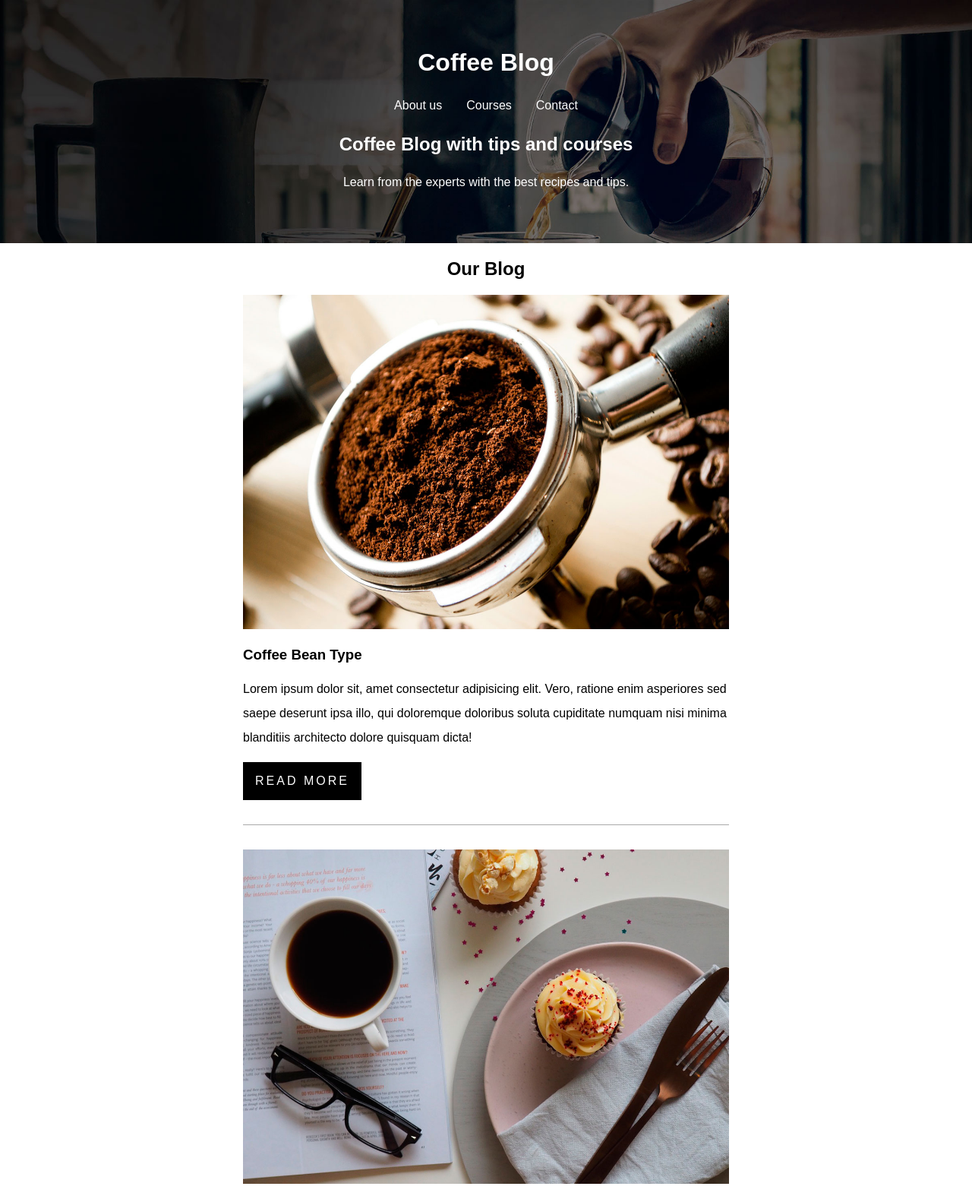
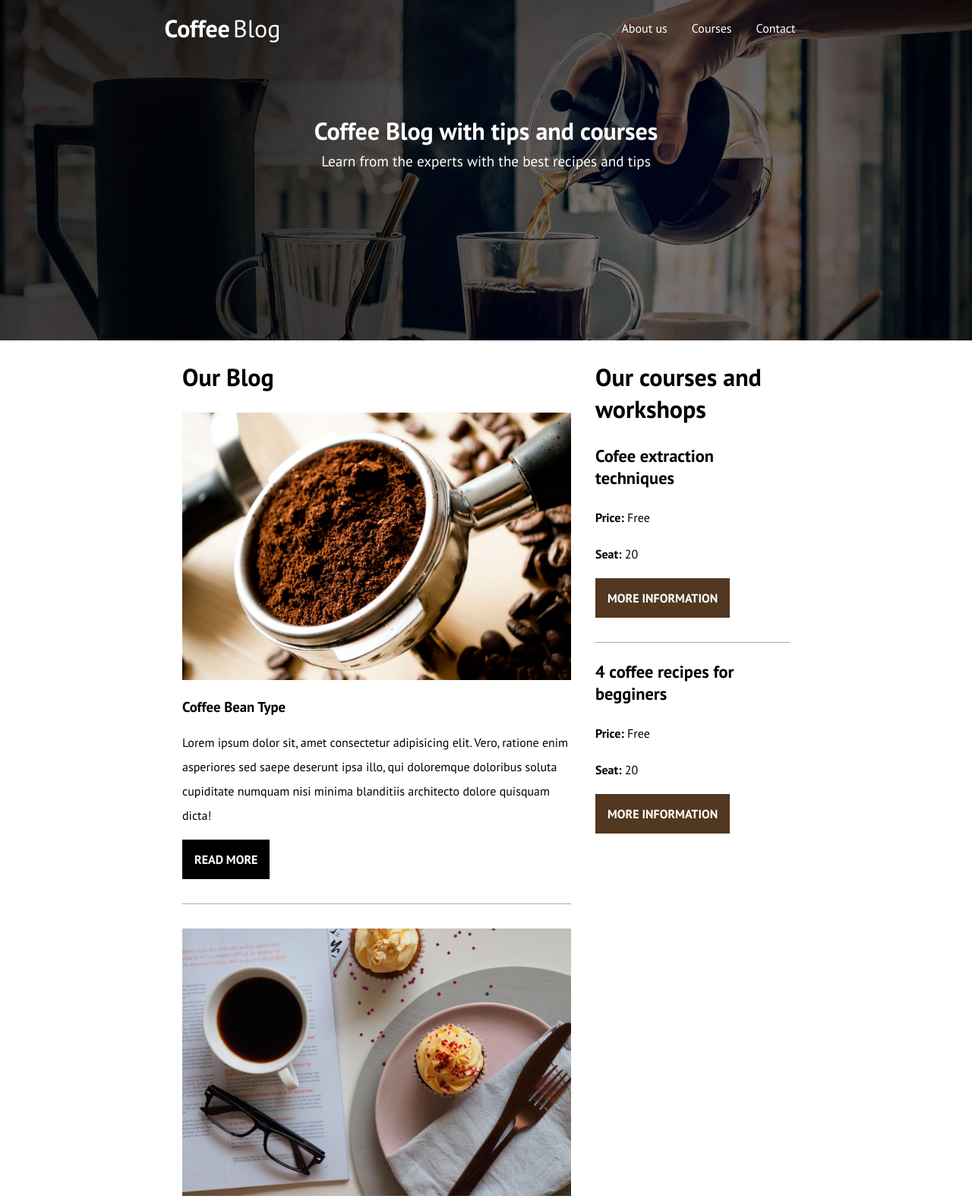
Before and after one commit to AlexisPS0718/coffee-blog, a plain HTML site: page index.html in a window 1280 px wide. Shown: the top 1578 px of the page at 76% size. Drawn offline with Linux system fonts and the light colour scheme.

Commit message:
Added FlexBox styling and About Us page

```diff
--- a/index.html
+++ b/index.html
@@ -5,73 +5,98 @@
     <meta name="viewport" content="width=device-width, initial-scale=1.0" />
     <title>Coffee Blog</title>
     <link rel="stylesheet" href="styles/style.css" />
+    <link rel="preconnect" href="https://fonts.googleapis.com" />
+    <link rel="preconnect" href="https://fonts.gstatic.com" crossorigin />
+    <link
+      href="https://fonts.googleapis.com/css2?family=PT+Sans:ital,wght@0,400;0,700;1,400;1,700&display=swap"
+      rel="stylesheet"
+    />
   </head>
   <body>
     <header class="site-header">
-      <h1>Coffee Blog</h1>
+      <div class="flex-nav">
+        <h1 class="title">Coffee Blog</h1>
+        <a href="index.html" class="nav-title">
+          <span class="nav-coffee">Coffee</span>
+          <span class="nav-blog"> Blog</span>
+        </a>
         <nav class="header-nav">
-        <a href="#">About us</a><a href="#">Courses</a><a href="#">Contact</a>
+          <a href="about.html">About us</a><a href="#">Courses</a
+          ><a href="#">Contact</a>
         </nav>
-      <h2>Coffee Blog with tips and courses</h2>
-      <p>Learn from the experts with the best recipes and tips.</p>
+      </div>
+      <div class="header-desc">
+        <h2 class="sub1">Coffee Blog with tips and courses</h2>
+        <p class="sub2">
+          Learn from the experts with the best recipes and tips
+        </p>
+      </div>
     </header>
     <main class="container">
+      <div class="flex-articles">
+        <article class="article-blog">
           <h2>Our Blog</h2>
-      <article class="article-blog">
-        <img src="media/blog1.jpg" alt="" />
+          <img src="media/blog1.jpg" alt="Ground coffee" />
           <h3>Coffee Bean Type</h3>
           <p>
             Lorem ipsum dolor sit, amet consectetur adipisicing elit. Vero,
             ratione enim asperiores sed saepe deserunt ipsa illo, qui doloremque
-          doloribus soluta cupiditate numquam nisi minima blanditiis architecto
-          dolore quisquam dicta!
+            doloribus soluta cupiditate numquam nisi minima blanditiis
+            architecto dolore quisquam dicta!
           </p>
-        <a href="#">Read more</a>
+          <a class="btn-read" href="#">Read more</a>
         </article>
         <article class="article-blog">
-        <img src="media/blog2.jpg" alt="" />
+          <img src="media/blog2.jpg" alt="Coffee and cupcakes" />
           <h3>3 Delicious Coffee Recipes</h3>
           <p>
-          Lorem ipsum dolor sit amet consectetur, adipisicing elit. Error, quas
-          fuga odit facere aut cumque commodi fugiat voluptate quidem repellat
-          iure doloremque voluptatum vitae autem ratione assumenda? Veniam, ex
-          enim!
+            Lorem ipsum dolor sit amet consectetur, adipisicing elit. Error,
+            quas fuga odit facere aut cumque commodi fugiat voluptate quidem
+            repellat iure doloremque voluptatum vitae autem ratione assumenda?
+            Veniam, ex enim!
           </p>
-        <a href="#">Read more</a>
+          <a class="btn-read" href="#">Read more</a>
         </article>
         <article class="article-blog">
-        <img src="media/blog3.jpg" alt="" />
+          <img src="media/blog3.jpg" alt="Cup of coffee" />
           <h3>Coffee Benefits</h3>
           <p>
             Lorem ipsum dolor sit amet consectetur adipisicing elit. Accusamus,
             quis perspiciatis, fugit libero quisquam reiciendis incidunt
-          voluptatibus nihil dolor esse, dolore asperiores dolorum magni tempore
-          laborum voluptatum labore enim minus.
+            voluptatibus nihil dolor esse, dolore asperiores dolorum magni
+            tempore laborum voluptatum labore enim minus.
           </p>
-        <a href="#">Read more</a>
+          <a class="btn-read" href="#">Read more</a>
         </article>
-      <div class="courses">
+      </div>
+      <div class="flex-courses">
         <article>
           <h2>Our courses and workshops</h2>
           <h3>Cofee extraction techniques</h3>
           <p><b>Price:</b> Free</p>
           <p><b>Seat:</b> 20</p>
-          <a href="#">More information</a>
+          <a class="btn-info" href="#">More information</a>
         </article>
         <article>
-          <h2>4 coffee recipes for begginers</h2>
-          <h3>Cofee extraction techniques</h3>
+          <h3>4 coffee recipes for begginers</h3>
+          <!-- <h3>Cofee extraction techniques</h3> -->
           <p><b>Price:</b> Free</p>
           <p><b>Seat:</b> 20</p>
-          <a href="#">More information</a>
+          <a class="btn-info" href="#">More information</a>
         </article>
       </div>
     </main>
     <footer>
-      <h2 class="footer-title">Coffee Blog</h2>
-      <nav class="footer-nav">
-        <a href="#">About us</a><a href="#">Courses</a><a href="#">Contact</a>
+      <div class="flex-nav">
+        <a href="index.html#" class="nav-title">
+          <span class="nav-coffee">Coffee</span>
+          <span class="nav-blog"> Blog</span>
+        </a>
+        <nav class="header-nav">
+          <a href="about.html">About us</a><a href="#">Courses</a
+          ><a href="#">Contact</a>
         </nav>
+      </div>
     </footer>
   </body>
 </html>
--- a/styles/style.css
+++ b/styles/style.css
@@ -1,6 +1,10 @@
 /* Global */
+html {
+  scroll-behavior: smooth;
+}
+
 body {
-  font-family: Arial, Helvetica, sans-serif;
+  font-family: "PT Sans", sans-serif;
   margin: 0;
 }
 
@@ -11,13 +15,12 @@ footer {
   text-align: center;
 }
 
-h1 {
-  margin-top: 0;
-  padding-top: 2em;
+h2 {
+  font-size: 2em;
 }
 
-h2 {
-  text-align: center;
+.title {
+  display: none;
 }
 
 p {
@@ -30,21 +33,29 @@ img {
 
 /* Utilities */
 .container {
-  width: 50%;
-  margin-left: auto;
-  margin-right: auto;
+  display: flex;
+  justify-content: center;
+  gap: 2em;
+}
+
+.sub1 {
+  margin: 0;
+}
+
+.sub2 {
+  margin: 0;
+  font-size: 1.2em;
 }
 
 /* Header */
 .site-header {
   background-image: url(../media/banner.jpg);
-  height: 20em;
+  height: 28em;
   background-size: cover;
+  background-repeat: no-repeat;
   color: white;
   text-align: center;
   margin: 0;
-  padding-left: 2em;
-  padding-right: 2em;
 }
 
 .header-nav a {
@@ -54,19 +65,66 @@ img {
   padding: 0.5em 1em 0.5em 1em;
 }
 
+.flex-nav {
+  display: flex;
+  align-items: center;
+  justify-content: space-around;
+}
+
+.header-desc {
+  padding-top: 6%;
+}
+
 /* Main */
-.courses h2 {
+.flex-courses {
+  display: flex;
+  flex-direction: column;
+  width: 20%;
+}
+
+.flex-courses h2 {
   text-align: left;
 }
 
-.courses a {
+.flex-courses h3 {
+  font-size: 1.4em;
+}
+
+.btn-info {
   display: inline-block;
-  background-color: #7b4d1d;
+  background-color: #523820;
   color: white;
   text-decoration: none;
   text-transform: uppercase;
   padding: 1em;
-  letter-spacing: 3px;
+  font-weight: 700;
+}
+
+.flex-courses article {
+  border-bottom: 1px solid darkgray;
+  padding-bottom: 2em;
+}
+
+.flex-courses article:last-of-type {
+  border-bottom: none;
+  margin-bottom: 0;
+}
+
+.nav-coffee {
+  font-weight: 700;
+  font-size: 2em;
+}
+
+.nav-blog {
+  font-weight: 400;
+  font-size: 2em;
+}
+
+.nav-title {
+  margin-top: 1em;
+  margin-bottom: 1em;
+  text-decoration: none;
+  color: white;
 }
 
 /* Article */
@@ -75,7 +133,11 @@ img {
   margin-bottom: 2em;
 }
 
-.article-blog a {
+.article-blog:last-child {
+  border: none;
+}
+
+.btn-read {
   display: inline-block;
   background-color: black;
   color: white;
@@ -83,25 +145,28 @@ img {
   margin-bottom: 2em;
   padding: 1em;
   text-transform: uppercase;
-  letter-spacing: 3px;
+  font-weight: 700;
+}
+
+.flex-articles article:last-of-type {
+  border-bottom: none;
+  margin-bottom: 0;
+}
+
+.flex-articles {
+  display: flex;
+  flex-direction: column;
+  width: 40%;
+}
+
+.about {
+  width: 70%;
+  margin-left: auto;
+  margin-right: auto;
+}
+
+.about h2 {
+  text-align: center;
 }
 
 /* Footer */
-.footer-title {
-  margin-bottom: 0;
-  padding-top: 2em;
-  font-size: 2em;
-}
-
-.footer-nav {
-  padding-bottom: 1em;
-}
-
-.footer-nav a {
-  display: inline-block;
-  background-color: black;
-  color: white;
-  text-decoration: none;
-  margin-bottom: 2em;
-  padding: 1em;
-}
```
Also changed, not shown: about.html (added, +76 -0 lines). Lines whose indentation alone changed are shown as unchanged.
